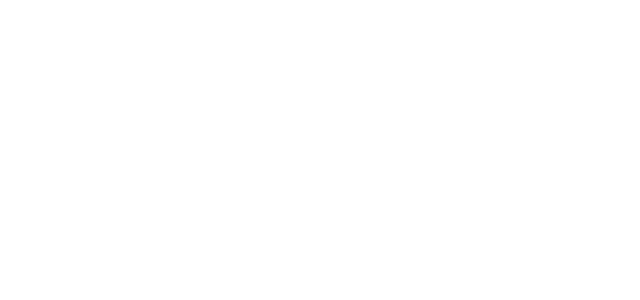
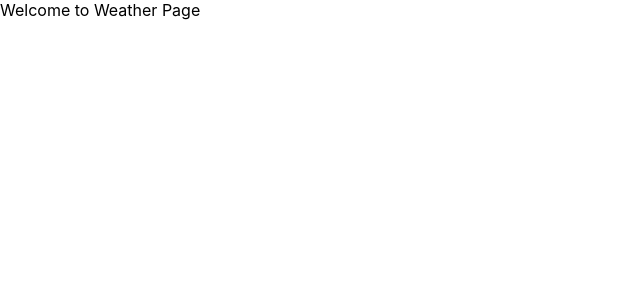
Before and after one commit to selimabdelmonsef/robusta-myweather, a React (Create React App) app: page /weatherpage in a window 1280 px wide. Shown: the top 300 px of the page, without its empty margins (0-640 px from the left). Built offline with nearby package versions, Linux system fonts and the light colour scheme.

Commit message:
feat(redirecting to weatherPage)

```diff
--- a/src/App.js
+++ b/src/App.js
@@ -1,14 +1,15 @@
 import React from 'react';
-
-
 import { BrowserRouter as Router, Route, Switch } from 'react-router-dom';
 import landingPage from './components/landing-page/landing-page';
+import weatherPage from './components/weather-page/weather-page'
+
 export default class App extends React.Component {
   render() {
     return (
       <Router>
         <Switch>
           <Route path="/" exact component={landingPage} />
+          <Route path="/weatherpage" component={weatherPage} />
         </Switch>
       </Router >
 
--- a/src/components/landing-page/landing-page.js
+++ b/src/components/landing-page/landing-page.js
@@ -17,7 +17,7 @@
 
                 <div className={styles.pageText}>
                     <h1>Press the button below to check your current weather</h1>
-                    <button onClick= {()=>this.props.history.push("/starredgithubpage")} className={styles.checkWeatherBtn}> Check Weather</button>
+                    <button onClick= {()=>this.props.history.push("/weatherpage")} className={styles.checkWeatherBtn}> Check Weather</button>
                 </div>
 
 
--- /dev/null
+++ b/src/components/weather-page/weather-page.js
@@ -0,0 +1,9 @@
+import React from 'react';
+
+export default class weatherPage extends React.Component{
+    render(){
+        return(
+            <div>Welcome to Weather Page</div>
+        )
+    }
+}
--- a/src/constants/latitude-longitude-constants.js
+++ /dev/null
@@ -1,3 +0,0 @@
-export function getLatLong(){
-
-}
```
Also changed, not shown: src/components/weather-page/weather-page.module.css (added).
